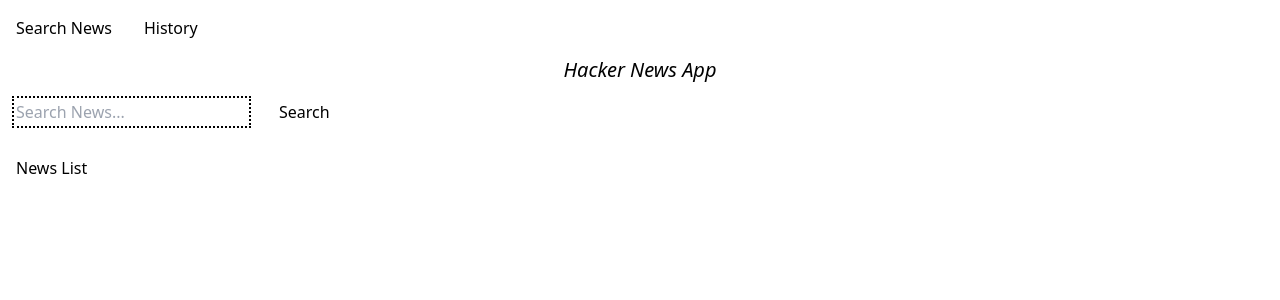
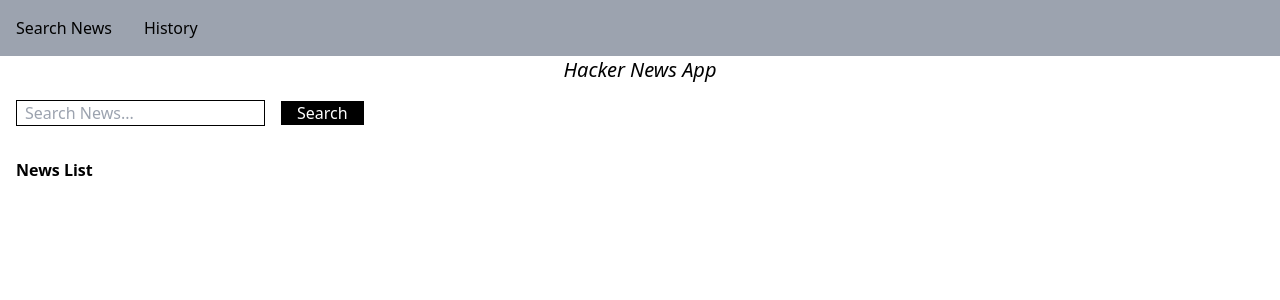
Before and after one commit to lsuman83/hacker-news-app, a React (Create React App) app: page /search in a window 1280 px wide. Shown: the top 300 px of the page. Built offline with nearby package versions, Linux system fonts and the light colour scheme.

Commit message:
design update for UI

```diff
--- a/src/components/HistoryList.js
+++ b/src/components/HistoryList.js
@@ -4,10 +4,10 @@
 export default function HistoryList({ searchHistory }) {
     return(
         <div>
-            <h1 className="p-4">
+            <h1 className="p-4 font-bold">
                 Search History
             </h1>
-            <ul className="p-4">
+            <ul className="p-4 italic">
                 {searchHistory.map(searchItem =>
                     <li>
                         {searchItem}
--- a/src/components/Navbar.js
+++ b/src/components/Navbar.js
@@ -5,7 +5,7 @@
 class Navbar extends React.Component {
     render(){
         return(
-            <div>
+            <nav className='bg-gray-400'>
                 <NavLink
                     className='p-4 inline-block'
                     exact
@@ -20,7 +20,7 @@
                     >
                     History
                 </NavLink>
-            </div>
+            </nav>
         )
     }
 
--- a/src/components/NewsArticle.js
+++ b/src/components/NewsArticle.js
@@ -2,13 +2,13 @@
 function NewsArticle ({ article }) {
     return(
         <div>
-            <h1>
+            <h1 className='font-medium'>
                 {article.title}
             </h1>
 
             <p>
-                By {article.author}
-
+                <span className='italic'>by {article.author}</span>
+                <br></br>
                 <a className="text-blue-400 underlined" href={article.url}>
                     {article.url}
                 </a>
--- a/src/components/NewsList.js
+++ b/src/components/NewsList.js
@@ -5,7 +5,7 @@
     render() {
         return(
             <div>
-                <h1 className="p-4">
+                <h1 className="p-4 font-bold">
                     News List
                 </h1>
 
--- a/src/components/NewsSearch.js
+++ b/src/components/NewsSearch.js
@@ -24,14 +24,14 @@
         return(
             <form className="p-4" onSubmit={this.handleSearch}>
                 <input
-                    className="outline-black x-4"
+                    className="px-2 border-black border x-4"
                     type="text"
                     name="searchCriteria"
                     value={this.state.newsSearchValue}
                     placeholder="Search News..."
                     onChange={this.handleChange}
                     />
-                <button className="ml-4 px-4 opacity-200" type='submit'>
+                <button className="ml-4 px-4 bg-black text-white" type='submit'>
                     Search
                 </button>
             </form>
```
